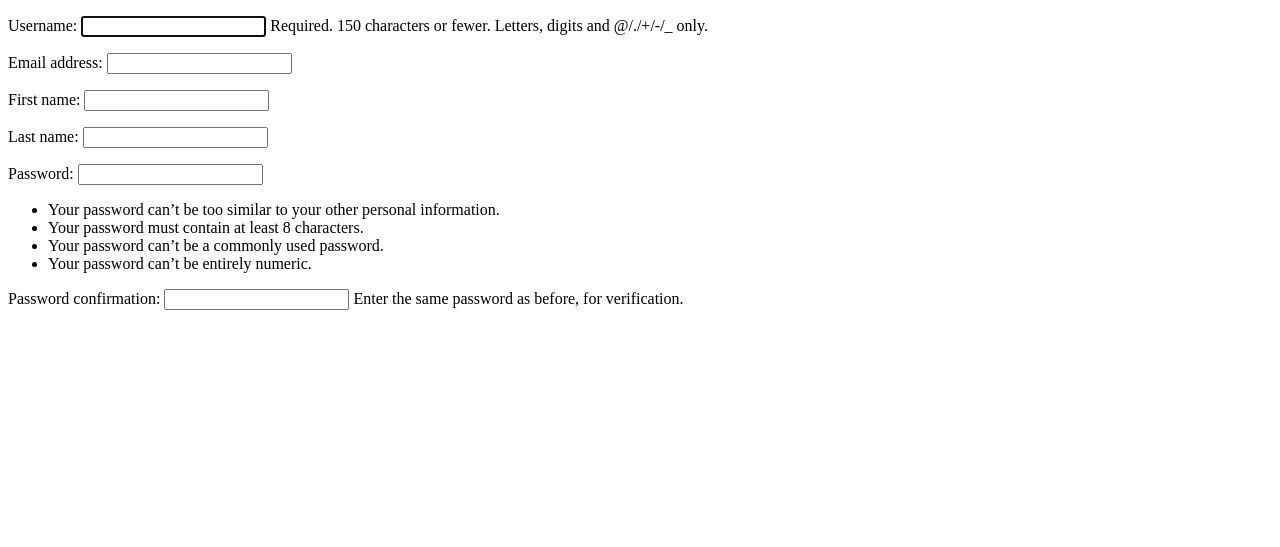
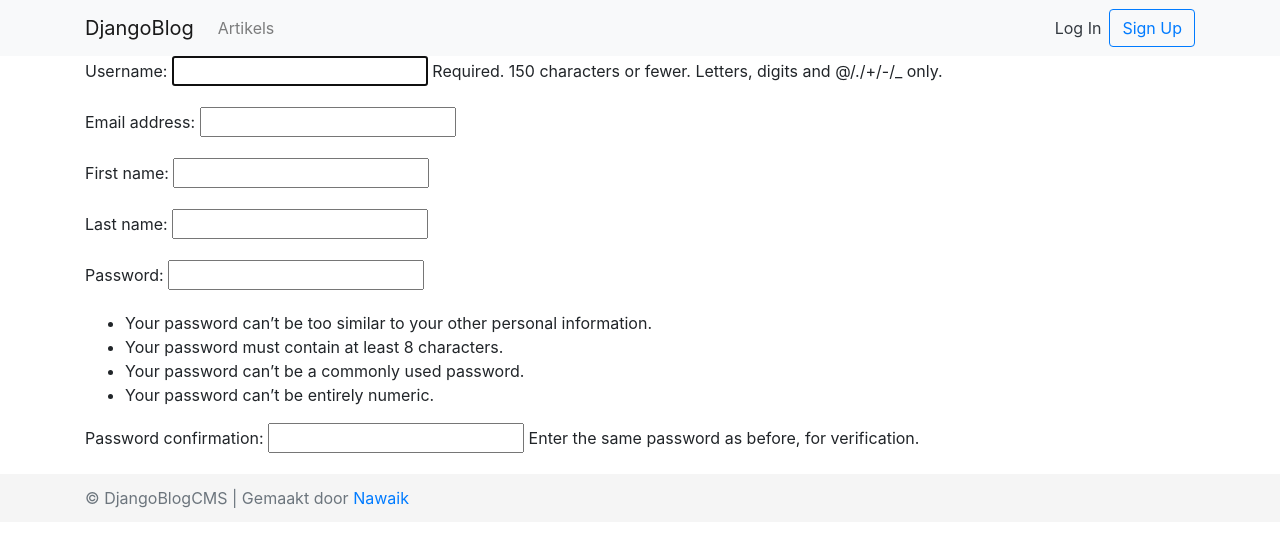
Before and after one commit to nawaik/DjangoBlogCMS, a Django app: page /gebruiker/register in a window 1280 px wide. Shown: the top 547 px of the page. Run offline with Django 3.2, Linux system fonts and the light colour scheme; some libraries are stand-ins or nearby versions.

Commit message:
Bootstrap ingesteld en opmaak gemaakt

```diff
--- a/cmsblog/settings.py
+++ b/cmsblog/settings.py
@@ -121,4 +121,10 @@ USE_TZ = True
 
 STATIC_URL = '/static/'
 
+STATICFILES_DIRS = [os.path.join(BASE_DIR, 'static')]
+
+MEDIA_URL = '/media/'
+
+MEDIA_ROOT = os.path.join(BASE_DIR, 'media')
+
 AUTH_USER_MODEL = 'users.CustomUser'
--- /dev/null
+++ b/static/css/main.css
@@ -0,0 +1,13 @@
+*{
+    box-sizing: border-box;
+}
+
+body{
+    width: 100%;
+    height: 100%;
+}
+
+footer{
+    background-color: #f5f5f5;
+    line-height: 3;
+}
--- a/templates/base.html
+++ b/templates/base.html
@@ -1,10 +1,45 @@
+{% load static %}
+
 <!DOCTYPE html>
 <html>
-    <header>
+    <head>
         <title>{% block title %}{% endblock %}</title>
-    </header>
+        <link rel="stylesheet" href="https://stackpath.bootstrapcdn.com/bootstrap/4.5.0/css/bootstrap.min.css" integrity="sha384-9aIt2nRpC12Uk9gS9baDl411NQApFmC26EwAOH8WgZl5MYYxFfc+NcPb1dKGj7Sk" crossorigin="anonymous">
+        <link rel="stylesheet" href="{% static 'css/main.css' %}">
+    </head>
     <body>
-        {% block content %}
-        {% endblock %}
+        <header>
+            <nav class="navbar navbar-expand-lg navbar-light bg-light">
+                <div class="container">
+                    <a class="navbar-brand" href="/">DjangoBlog</a>
+                    <button class="navbar-toggler" type="button" data-toggle="collapse" data-target="#navbarSupportedContent" aria-controls="navbarSupportedContent" aria-expanded="false" aria-label="Toggle navigation">
+                        <span class="navbar-toggler-icon"></span>
+                    </button>
+                    <div class="collapse navbar-collapse" id="navbarSupportedContent">
+                        <ul class="navbar-nav mr-auto">
+                            <li class="nav-item">
+                                <a class="nav-link" href="/artikels/">Artikels</a>
+                            </li>
+                        </ul>
+                        <a class="p-2 text-dark" href="{% url 'login' %}">Log In</a>
+                        <a class="btn btn-outline-primary" href="{% url 'register' %}">Sign Up</a>
+                    </div>
+                </div>
+            </nav>
+        </header>
+        <main>
+            <div class="container">
+                {% block content %}
+                {% endblock %}
+            </div>
+        </main>
+        <footer>
+            <div class="container">
+                <span class="text-muted">© DjangoBlogCMS | Gemaakt door <a href="https://github.com/nawaik">Nawaik</a></span>
+            </div>
+            <script src="https://code.jquery.com/jquery-3.5.1.slim.min.js" integrity="sha384-DfXdz2htPH0lsSSs5nCTpuj/zy4C+OGpamoFVy38MVBnE+IbbVYUew+OrCXaRkfj" crossorigin="anonymous"></script>
+            <script src="https://cdn.jsdelivr.net/npm/popper.js@1.16.0/dist/umd/popper.min.js" integrity="sha384-Q6E9RHvbIyZFJoft+2mJbHaEWldlvI9IOYy5n3zV9zzTtmI3UksdQRVvoxMfooAo" crossorigin="anonymous"></script>
+            <script src="https://stackpath.bootstrapcdn.com/bootstrap/4.5.0/js/bootstrap.min.js" integrity="sha384-OgVRvuATP1z7JjHLkuOU7Xw704+h835Lr+6QL9UvYjZE3Ipu6Tp75j7Bh/kR0JKI" crossorigin="anonymous"></script>
+        </footer>
     <body>
 </html>
--- a/users/views.py
+++ b/users/views.py
@@ -6,4 +6,4 @@ from .forms import MakeCustomUser
 class CustomUserCreation(CreateView):
     form_class = MakeCustomUser
     success_url = 'login'
-    template_name = 'registration/login.html'
+    template_name = 'registration/registration.html'
```
Also changed, not shown: db.sqlite3 (deleted), 1 other file.
